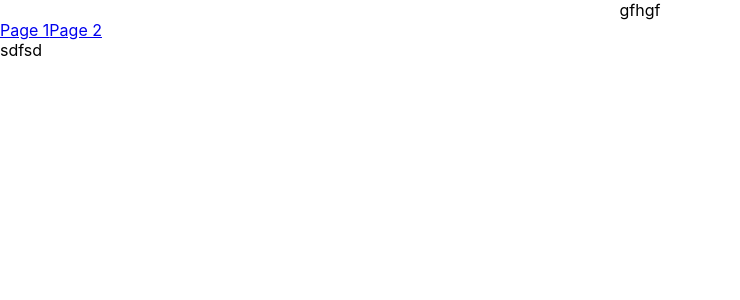
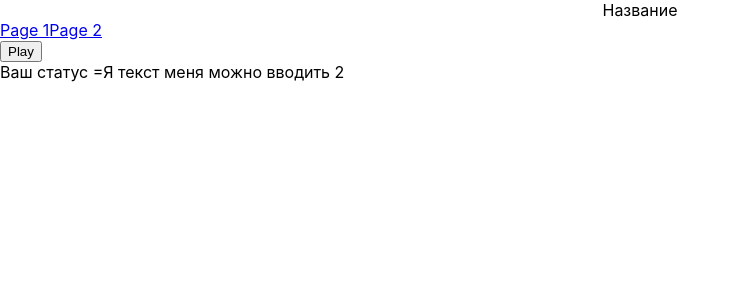
Before and after one commit to Spirichyels/nenotion2019, a React (Create React App) app: page / in a window 1280 px wide. Shown: the top 300 px of the page, without its empty margins (0-740 px from the left). Built offline with nearby package versions, Linux system fonts and the light colour scheme.

Commit message:
15.01.2025

```diff
--- a/package.json
+++ b/package.json
@@ -3,10 +3,14 @@
   "version": "0.1.0",
   "private": true,
   "dependencies": {
+    "axios": "^1.7.3",
     "cra-template": "1.2.0",
     "react": "^17.0.2",
     "react-dom": "^17.0.2",
-    "react-router-dom": "^5.3.4"
+    "react-redux": "^8.1.3",
+    "react-router-dom": "^5.3.4",
+    "redux": "^5.0.1",
+    "redux-thunk": "^3.1.0"
   },
   "devDependencies": {
     "react-scripts": "^5.0.1"
--- a/src/App.js
+++ b/src/App.js
@@ -7,24 +7,39 @@ import {
 import PageTest1 from "./PageTest/PageTest1";
 import PageTest2 from "./PageTest/PageTest2";
 import NavTest from "./PageTest/navTest";
-import store from "./store/store";
+
 import textAreaTest from "./PageTest/textAreaTest";
+import { connect, Provider } from "react-redux";
+import store from "./store/react-store";
+import PageTest3 from "./PageTest/PageTest3";
+import { updateNewText } from "./store/testReducers";
+import { localApi } from "./localApi/localApi";
 
 class App extends React.Component {
   render() {
     console.log("render App");
-    console.log(this.props.store);
+    //console.log(this.props.text);
+
+    const onPlay = () => {
+      console.log(localApi.getAllText());
+    };
 
     return (
       <div>
         <div></div>
-        <div className="app">gfhgf</div>
+        <div className="app">Название</div>
         <div>
           <NavTest />
+          <div>
+            <button onClick={onPlay}>Play</button>
+          </div>
+
+          <PageTest3
+            text={this.props.text}
+            updateNewText={this.props.updateNewText}
+          />
         </div>
-        <div>
-          <textAreaTest props={this.props.store}>sdfsd</textAreaTest>
-        </div>
+        <div></div>
         <Route path="/page1" render={() => <PageTest1 />} />
         <Route path="/page2" render={() => <PageTest2 />} />
       </div>
@@ -32,10 +47,21 @@ class App extends React.Component {
   }
 }
 
+const mapStateToProps = (state) => {
+  return {
+    text: state.test.text,
+    //newTextUpdate: state.test.newTextUpdate,
+  };
+};
+
+const AppConnect = connect(mapStateToProps, { updateNewText })(App);
+
 const AppWithRouter = () => {
   return (
     <BrowserRouter>
-      <App props={store} />
+      <Provider store={store}>
+        <AppConnect />
+      </Provider>
     </BrowserRouter>
   );
 };
--- /dev/null
+++ b/src/PageTest/PageTest3.jsx
@@ -0,0 +1,70 @@
+import React from "react";
+
+class Profiletext extends React.Component {
+  state = {
+    editMode: false,
+    text: this.props.text,
+  };
+
+  activateEditMode = () => {
+    debugger;
+
+    this.setState({
+      editMode: true,
+      text: this.props.text,
+    });
+  };
+
+  deactivateEditMode = () => {
+    this.setState({
+      editMode: false,
+    });
+    //debugger;
+    this.props.updateNewText(this.state.text);
+  };
+
+  ontextChange = (e) => {
+    this.setState({
+      text: e.currentTarget.value,
+    });
+  };
+  componentDidMount() {
+    // console.log("1", this.props.text);
+    // console.log("2", this.state);
+  }
+
+  componentDidUpdate(prevProps, prevState) {
+    if (prevProps.text !== this.props.text) {
+      this.setState({
+        text: this.props.text,
+      });
+    }
+  }
+  render() {
+    // console.log("1", this.props);
+    // console.log("2", this.state);
+    return (
+      <div>
+        {!this.state.editMode === true ? (
+          <div>
+            <span onDoubleClick={this.activateEditMode}>
+              Ваш статус ={""}
+              {!this.props.text ? "Тут ваш статус" : this.props.text}
+            </span>
+          </div>
+        ) : (
+          <div>
+            <input
+              onChange={this.ontextChange}
+              autoFocus={true}
+              onBlur={this.deactivateEditMode}
+              value={this.state.text}
+            />
+          </div>
+        )}
+      </div>
+    );
+  }
+}
+
+export default Profiletext;
--- a/src/PageTest/textAreaTest.jsx
+++ b/src/PageTest/textAreaTest.jsx
@@ -1,9 +1,7 @@
 const textAreaTest = (props) => {
-  debugger;
   return (
     <div>
-      <div>dfg</div>
-      {props.text}
+      <div>asdasd</div>
     </div>
   );
 };
--- /dev/null
+++ b/src/localApi/localApi.js
@@ -0,0 +1,26 @@
+// let tasks = [];
+
+// const saveToLocalStorage = () => {
+//   localStorage.setItem("tasks", JSON.stringify(tasks));
+// };
+
+// const renderTask = () => {};
+
+// if (localStorage.getItem("tasks")) {
+//   tasks = JSON.parse(localStorage.getItem("tasks"));
+// }
+
+// tasks.forEach((task) => renderTask(task));
+
+let text = "start text";
+
+export const localApi = {
+  getAllText() {
+    return text;
+  },
+
+  updateAllText(text) {
+    this.text = text;
+    return 0;
+  },
+};
--- /dev/null
+++ b/src/store/react-store.jsx
@@ -0,0 +1,11 @@
+import { combineReducers, createStore } from "redux";
+import testReducers from "./testReducers";
+
+let reducers = combineReducers({
+  test: testReducers,
+});
+
+let store = createStore(reducers);
+
+window._store_ = store;
+export default store;
--- /dev/null
+++ b/src/store/testReducers.js
@@ -0,0 +1,50 @@
+import { localApi } from "../localApi/localApi";
+
+const SET_TEXT = "UPDATE_NEW_TEXT";
+const UPDATE_NEW_TEXT = "UPDATE_NEW_TEXT";
+
+let initialState = {
+  text: "Я текст меня можно вводить 2",
+};
+
+const testReducers = (state = initialState, action) => {
+  switch (action.type) {
+    case SET_TEXT:
+      return {
+        ...state,
+        text: action.text,
+      };
+
+    case UPDATE_NEW_TEXT:
+      return {
+        ...state,
+        text: action.text,
+      };
+    default:
+      return state;
+  }
+};
+
+export const setText = (text) => ({
+  type: SET_TEXT,
+  text,
+});
+
+// export const updateNewText = (text) => ({
+//   type: UPDATE_NEW_TEXT,
+//   text,
+// });
+
+export const getText = () => async (dispatch) => {
+  let response = await localApi.getAllText();
+
+  dispatch(setText(response));
+};
+
+export const updateNewText = () => async (dispatch) => {
+  let response = await localApi.updateAllText(dispatch);
+
+  if (response == 0) dispatch(setText(dispatch));
+};
+
+export default testReducers;
```
Also changed, not shown: src/Ненужный код/store.js (renamed from src/store/store.js), 1 other file (tests, documents, lock files or other folders).
